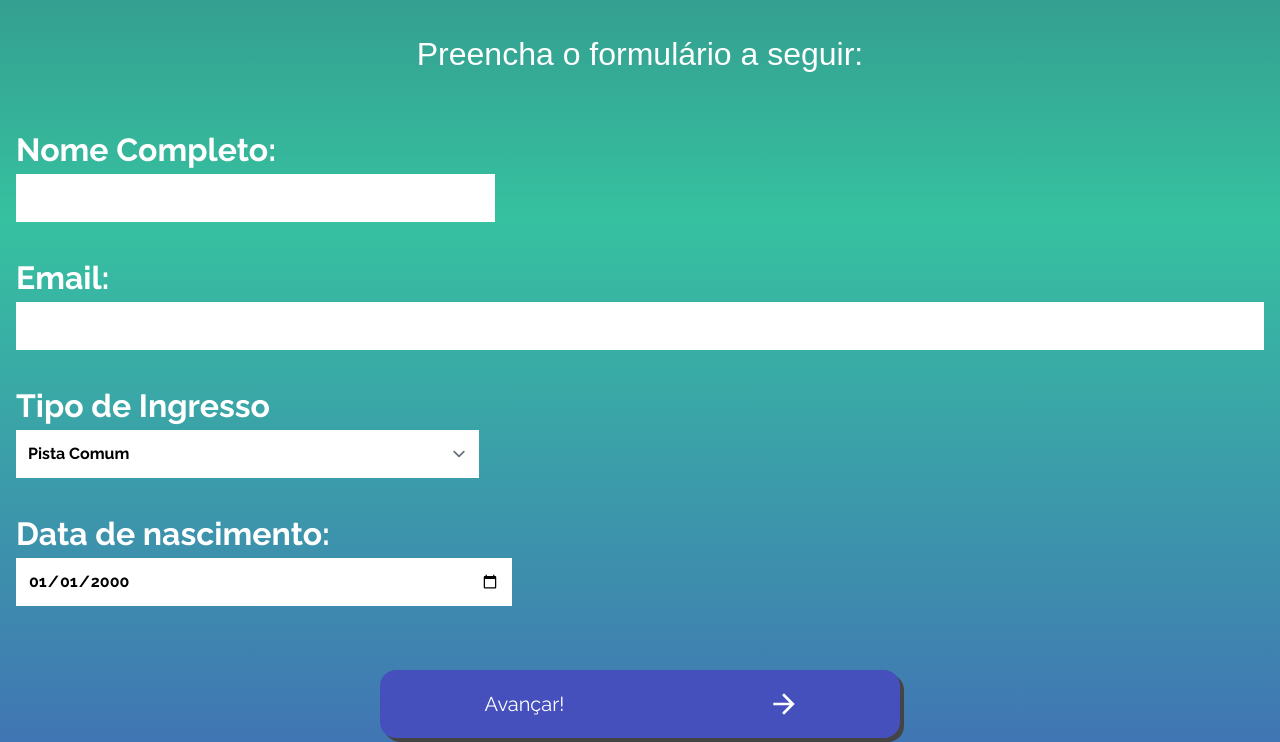
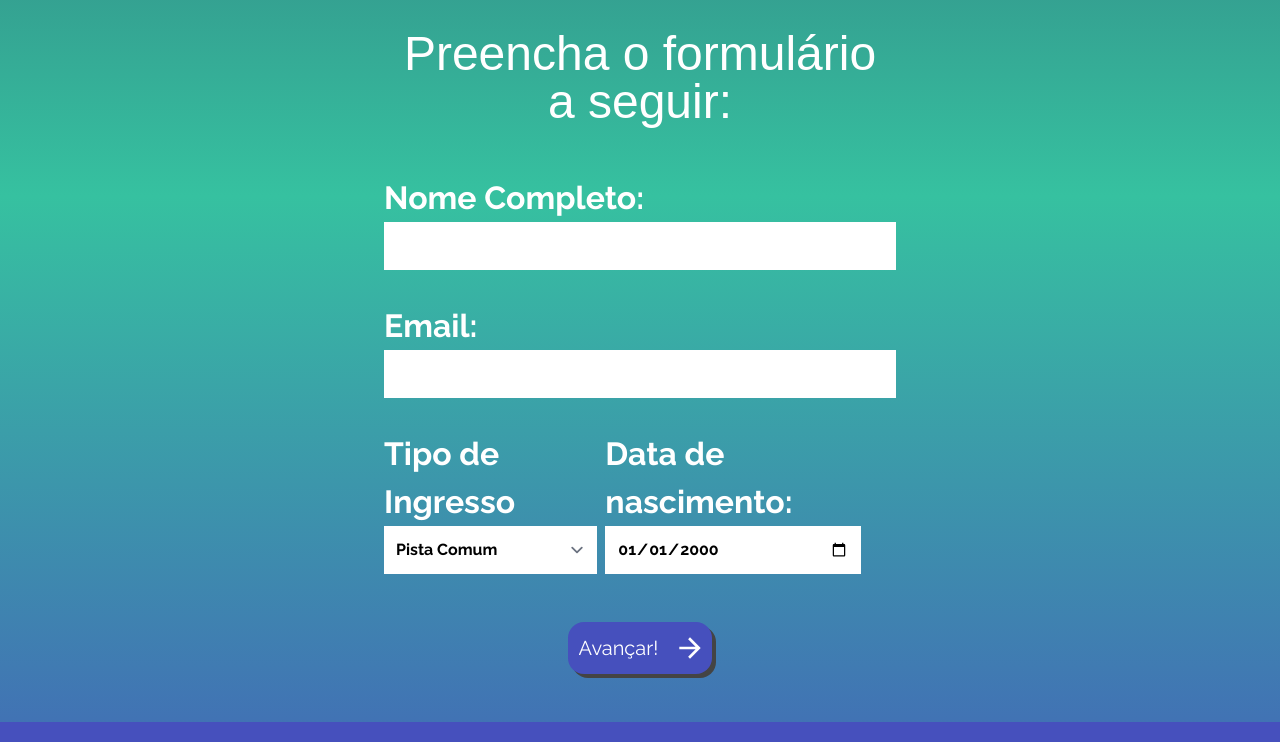
Before and after one commit to ASLRafa/CodeChella, a plain HTML site: page pages/ingresso.html in a window 1280 px wide. Shown: the part 562-1304 px from the top of the page. Drawn offline with Linux system fonts and the light colour scheme; a web font is replaced by a local one.

Commit message:
page ingresso desktop and tablet

```diff
--- a/pages/ingresso.html
+++ b/pages/ingresso.html
@@ -37,10 +37,10 @@
 
         </section>
             <!-- Form -->
-        <section class="mx-4">
-            <h2 class="text-32xl font-titulo text-center mb-12">Preencha o formulário a seguir:</h2>
-            <form action="" class="flex flex-col items-start text-white gap-8 ">
-                <div>
+        <section class="mx-4 mb-12 md:mx-14 xl:mx-96">
+            <h2 class="text-5xl font-titulo text-center mb-12 mt-8">Preencha o formulário a seguir:</h2>
+            <form action="" class="flex flex-col items-start text-white gap-8 xl:flex-row xl:flex-wrap xl:gap-x-2">
+                <div class="w-full xl:">
                     <label for="nomecompleto" class="text-32xl font-bold" >Nome Completo:</label>
                     <input type="text" name="nomecompleto" id="input_nome" placeholder="" class="w-full h-12 text-black font-bold font-texto border-none focus:ring-2 focus:ring-roxo-escuro">
                 </div>
@@ -48,7 +48,7 @@
                     <label for="email" class="text-32xl font-bold" >Email:</label>
                     <input type="email" name="email" id="email" placeholder=" " class="w-full h-12 text-black font-bold font-texto border-none focus:ring-2 focus:ring-roxo-escuro">
                 </div>
-                <div>
+                <div class="w-full xl:w-5/12">
                 <label for="ingresso" class="text-32xl font-bold" >Tipo de Ingresso</label>
                     <select id="ingresso" name="ingresso" class="w-full h-12 text-black font-bold font-texto border-none focus:ring-2 focus:ring-roxo-escuro">
                         <option value="pista comum" class="">Pista Comum</option>
@@ -58,11 +58,11 @@
                         <option value="rampas" class="">Rampas</option>
                     </select>
                 </div>
-                <div>
+                <div class="w-full md:w-3/4 xl:w-6/12">
                     <label for="nascimento" class="text-32xl font-bold">Data de nascimento:</label>
                     <input type="date" name="nascimento" id="nascimento" value="2000-01-01" class="w-full h-12 text-black font-bold font-texto border-none focus:ring-2 focus:ring-roxo-escuro">
                 </div>
-                <div class="m-auto flex flex-row items-center justify-around text-xl bg-roxo-escuro py-3 w-5/12 mt-8 drop-shadow-botao hover:bg-roxo-hover rounded-2xl md:w-5/12 md:py-5">
+                <div class="m-auto flex flex-row items-center justify-around text-xl bg-roxo-escuro py-3 w-36 mt-4 drop-shadow-botao hover:bg-roxo-hover rounded-2xl">
                     <input type="button" value="Avançar!" class="">
                     <img src="../img/arrowright.svg" alt="seta para direita" class="">
                 </div>
```
Also changed, not shown: dist/output.css.
